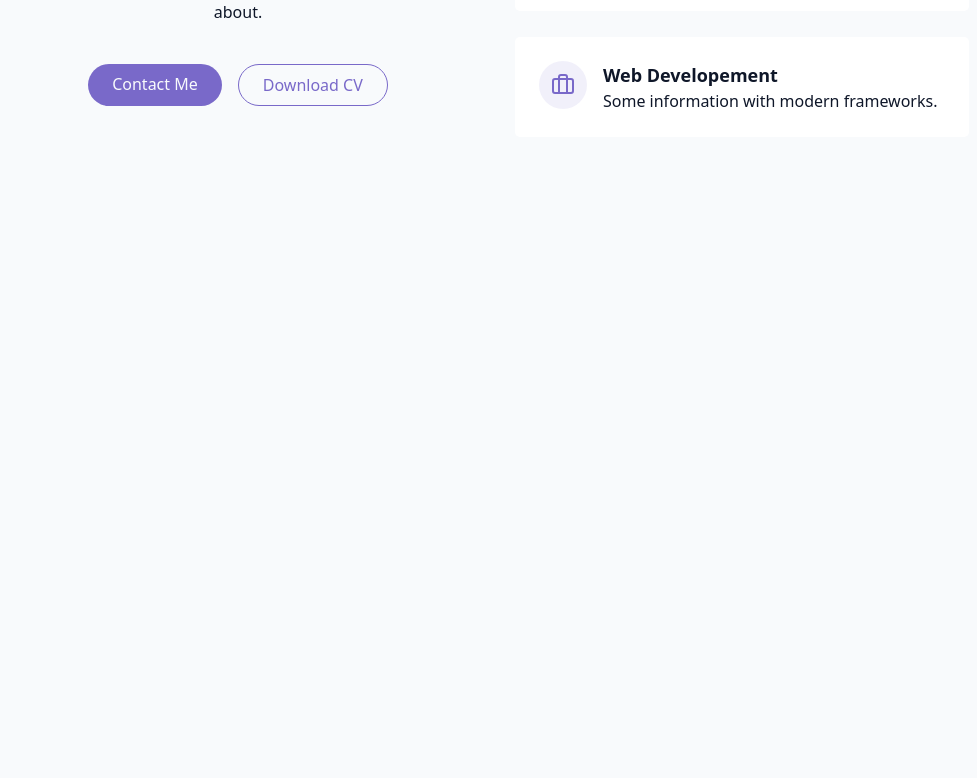
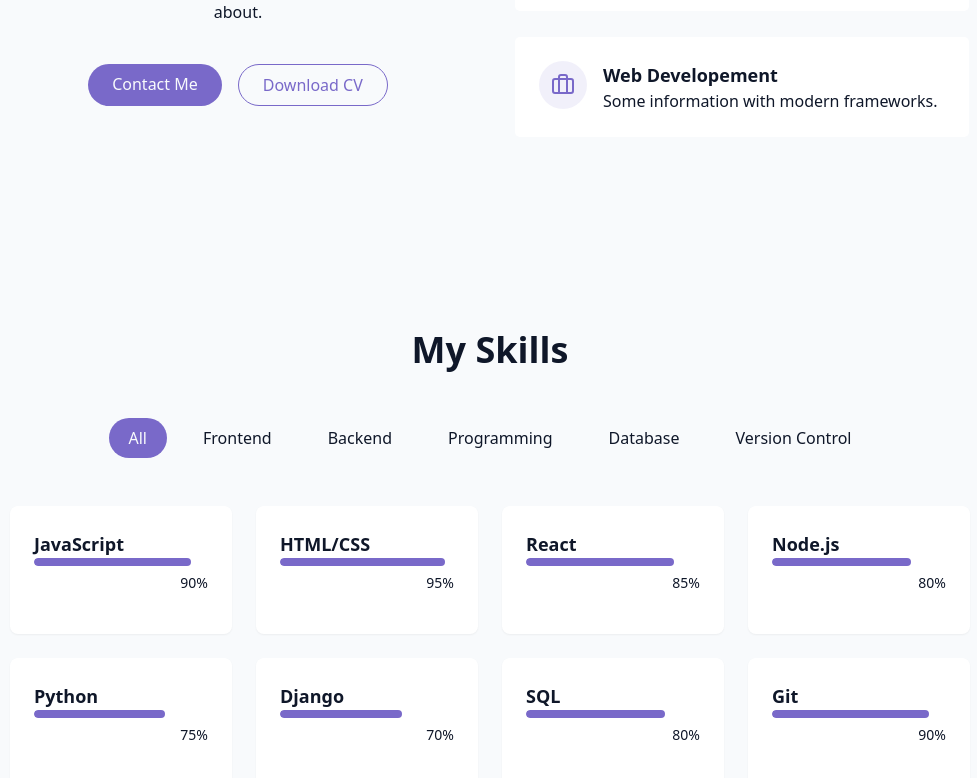
Before and after one commit to DanielChahine0/DanielChahine0.github.io, a React (Vite) app: page / in a window 1280 px wide. Shown: the part 1200-1978 px from the top of the page, without its empty margins (150-1127 px from the left). Before the commit the page ends 1434 px from the top, so only its background shows below. Built offline with nearby package versions, Linux system fonts and the light colour scheme.

Commit message:
finished the skills section

```diff
--- /dev/null
+++ b/src/components/SkillsSections.jsx
@@ -0,0 +1,65 @@
+import { useState } from 'react';
+import { cn } from '@/lib/utils'; // Assuming you have a utility function for class names
+
+const skills = [
+    // Make one for each skill
+    {name: 'JavaScript', level: 90, category: 'Programming'},
+    {name: 'HTML/CSS', level: 95, category: 'Frontend'},
+    {name: 'React', level: 85, category: 'Frontend'},
+    {name: 'Node.js', level: 80, category: 'Backend'},
+    {name: 'Python', level: 75, category: 'Programming'},
+    {name: 'Django', level: 70, category: 'Backend'},
+    {name: 'SQL', level: 80, category: 'Database'},
+    {name: 'Git', level: 90, category: 'Version Control'},
+]
+
+const categories = ["all", "frontend", "backend", "programming", "database", "version control"];
+
+export const SkillsSections = () => {
+    const [activeCategory, setActiveCategory] = useState("all");
+    const filteredSkills = skills.filter((skill) =>
+        activeCategory === "all" || skill.category.toLowerCase() === activeCategory);
+
+    return (
+        <section id="skills" className="py-24 px-4 relative bg-secondary/30">
+            <div className="container mx-auto max-w-5xl">
+                <h2 className="text-3xl md:text-4xl font-bold mb-12 text-center1">My Skills</h2>
+
+                <div className="flex flex-wrap justify-center gap-4 mb-12">
+                    {categories.map((category, key) => (
+                        <button
+                        key={key}
+                        className={cn(
+                            'px-5 py-2 rounded-full transition-colors duration-300 capitalize',
+                            activeCategory === category ? 'bg-primary text-primary-foreground' : 'bg-secondary/70 text-foreground hover:bg-secondary/80'
+                        )}
+                        onClick={() => setActiveCategory(category)}
+                        >
+                            {category}
+                        </button>
+                    ))}
+                </div>
+
+                <div className="grid grid-cols-1 sm:grid-cols-2 lg:grid-cols-4 gap-6">
+                    {filteredSkills.map((skill, key) => (
+                        <div key={key} className="bg-card p-6 rounded-lg shadow-xs card-hover">
+                            <div className="text-left mb-4">
+                                <h3 className="font-semibold text-lg">
+                                    {skill.name}
+                                </h3>
+                                <div className="w-full bg-secondary/50 h-2 rounded-full overflow-hidden">
+                                    <div
+                                        className="bg-primary h-2 rounded-full origin-left animate-[grow_1.5s_ease-out]"
+                                        style={{width:skill.level + "%"}} />
+                                </div>
+                                <div className="text-right mt-1">
+                                    <span className="text-sm text-muted-foreground">{skill.level}%</span>
+                                </div>
+                            </div>
+                        </div>
+                    ))}
+                </div>
+            </div>
+        </section>
+    );
+}
--- a/src/pages/Home.jsx
+++ b/src/pages/Home.jsx
@@ -3,6 +3,7 @@ import { ThemeToggle } from "../components/ThemeToggle";
 import { StarBackground } from "@/components/StarBackground";
 import { HeroSection } from "../components/HeroSection";
 import { AboutSection } from "../components/AboutSection";
+import { SkillsSections } from "../components/SkillsSections";
 
 export const Home = () => {
   return (
@@ -20,6 +21,7 @@ export const Home = () => {
         <main>
           <HeroSection />
           <AboutSection />
+          <SkillsSections />
         </main>
 
         {/* Footer */}
```
